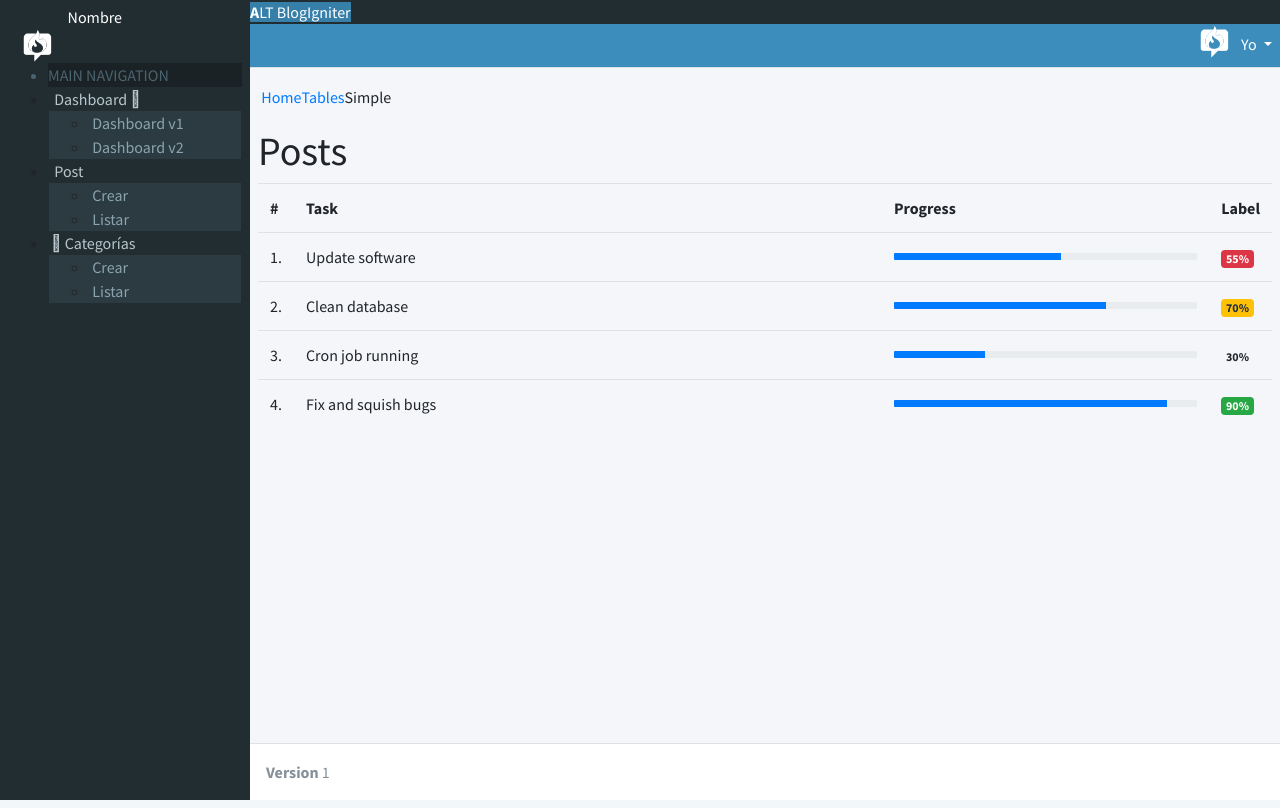
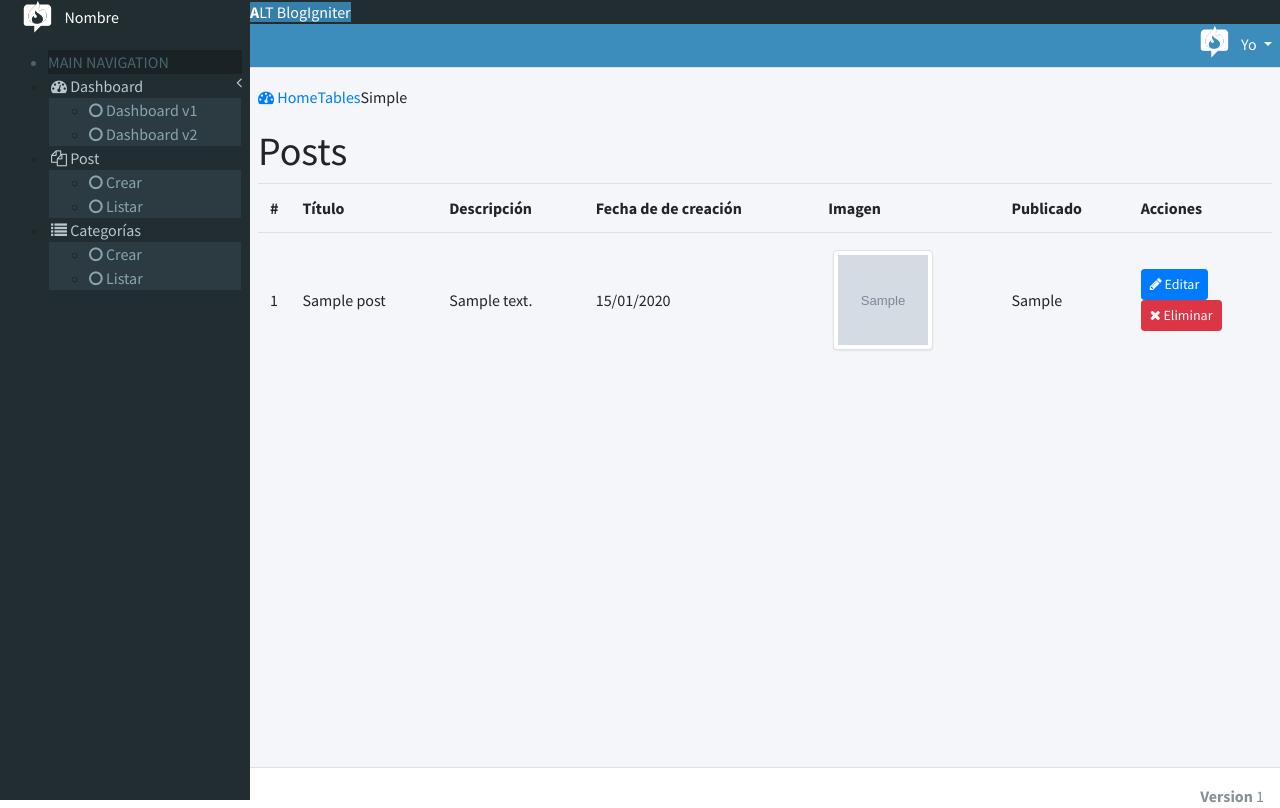
Before and after one commit to AgosHerdeiro/Ejercicios-CursoPHP, a CodeIgniter app: page /Ejercicios-CursoPHP/admin/post_list in a window 1280 px wide. Run offline with CodeIgniter, Linux system fonts and the light colour scheme; tables that the repository leaves empty or names only in its code hold one stand-in row (values such as "Sample post"); grey boxes marked "Sample" are stand-in pictures.

Commit message:
listado - codeigniter

```diff
--- a/blogigniter/application/controllers/Admin.php
+++ b/blogigniter/application/controllers/Admin.php
@@ -13,7 +13,10 @@ class Admin extends CI_Controller
 
 		$this->load->helper('url');
 		$this->load->helper('form');
+		$this->load->helper('text');
+
 		$this->load->helper('Post_helper');
+		$this->load->helper('Date_helper');
 
 		$this->load->model('Post');
 	}
@@ -25,8 +28,9 @@ class Admin extends CI_Controller
 
 	public function post_list()
 	{
+		$data["posts"] = $this->Post->findAll();
 //        $this->load->view('admin/post_list');
-		$view["body"] = $this->load->view('admin/post/list', NULL, TRUE);
+		$view["body"] = $this->load->view('admin/post/list', $data, TRUE);
 		$view["title"] = "Posts";
 
 		$this->parser->parse('admin/template/body', $view);
--- /dev/null
+++ b/blogigniter/application/helpers/Date_helper.php
@@ -0,0 +1,7 @@
+<?php
+
+function format_date($date)
+{
+	$date = new DateTime($date);
+	return $date->format('d/m/Y');
+}
--- a/blogigniter/application/views/admin/post/list.php
+++ b/blogigniter/application/views/admin/post/list.php
@@ -2,49 +2,34 @@
 	<tbody>
 	<tr>
 		<th style="width: 10px">#</th>
-		<th>Task</th>
-		<th>Progress</th>
-		<th style="width: 40px">Label</th>
+		<th>Título</th>
+		<th>Descripción</th>
+		<th>Fecha de de creación</th>
+		<th>Imagen</th>
+		<th>Publicado</th>
+		<th>Acciones</th>
 	</tr>
-	<tr>
-		<td>1.</td>
-		<td>Update software</td>
-		<td>
-			<div class="progress progress-xs">
-				<div class="progress-bar progress-bar-danger" style="width: 55%"></div>
-			</div>
-		</td>
-		<td><span class="badge bg-red">55%</span></td>
-	</tr>
-	<tr>
-		<td>2.</td>
-		<td>Clean database</td>
-		<td>
-			<div class="progress progress-xs">
-				<div class="progress-bar progress-bar-yellow" style="width: 70%"></div>
-			</div>
-		</td>
-		<td><span class="badge bg-yellow">70%</span></td>
-	</tr>
-	<tr>
-		<td>3.</td>
-		<td>Cron job running</td>
-		<td>
-			<div class="progress progress-xs progress-striped active">
-				<div class="progress-bar progress-bar-primary" style="width: 30%"></div>
-			</div>
-		</td>
-		<td><span class="badge bg-light-blue">30%</span></td>
-	</tr>
-	<tr>
-		<td>4.</td>
-		<td>Fix and squish bugs</td>
-		<td>
-			<div class="progress progress-xs progress-striped active">
-				<div class="progress-bar progress-bar-success" style="width: 90%"></div>
-			</div>
-		</td>
-		<td><span class="badge bg-green">90%</span></td>
-	</tr>
+	<?php foreach ($posts as $key => $p) : ?>
+		<tr>
+			<td><?php echo $p->post_id ?></td>
+			<td><?php echo word_limiter($p->title, 4) ?></td>
+			<td><?php echo word_limiter($p->description, 4)  ?></td>
+			<td><?php echo format_date($p->created_at) ?></td>
+			<td><?php echo $p->image != "" ? '<img class="img-thumbnail img-presentation-small" src="' . base_url() . 'uploads/post/' . $p->image . '">' :  ""; ?></td>
+			<td><?php echo $p->posted ?></td>
+			<td>
+				<a class="btn btn-sm btn-primary"
+				   href="<?php echo base_url() . 'admin/post_save/' . $p->post_id ?>">
+					<i class="fa fa-pencil"></i> Editar
+				</a>
+				<br>
+				<a class="btn btn-sm btn-danger"
+				   href="#"
+				   data-id="<?php echo $p->post_id ?>">
+					<i class="fa fa-remove"></i> Eliminar
+				</a>
+			</td>
+		</tr>
+	<?php endforeach; ?>
 	</tbody>
 </table>
--- a/blogigniter/application/views/admin/template/body.php
+++ b/blogigniter/application/views/admin/template/body.php
@@ -18,6 +18,7 @@
 	<link rel="stylesheet" href="<?php echo base_url() ?>assets/css/admin/skins/_all-skins.min.css">
 	<link rel="stylesheet"
 		  href="https://fonts.googleapis.com/css?family=Source+Sans+Pro:300,400,600,700,300italic,400italic,600italic">
+	<link rel="stylesheet" href="https://cdnjs.cloudflare.com/ajax/libs/font-awesome/4.7.0/css/font-awesome.min.css">
 
 	<script src="<?php echo base_url() ?>assets/js/jquery-3.3.1.min.js"></script>
 </head>
--- a/blogigniter/assets/css/admin/custom.css
+++ b/blogigniter/assets/css/admin/custom.css
@@ -6,6 +6,6 @@
 	margin: 5px;
 }
 
-.table-condensed td{
+.table-condensed td {
 	vertical-align: middle;
 }
```
Also changed, not shown: blogigniter/uploads/post/prueba-numero-5.jpg (added). Lines whose indentation alone changed are shown as unchanged.
